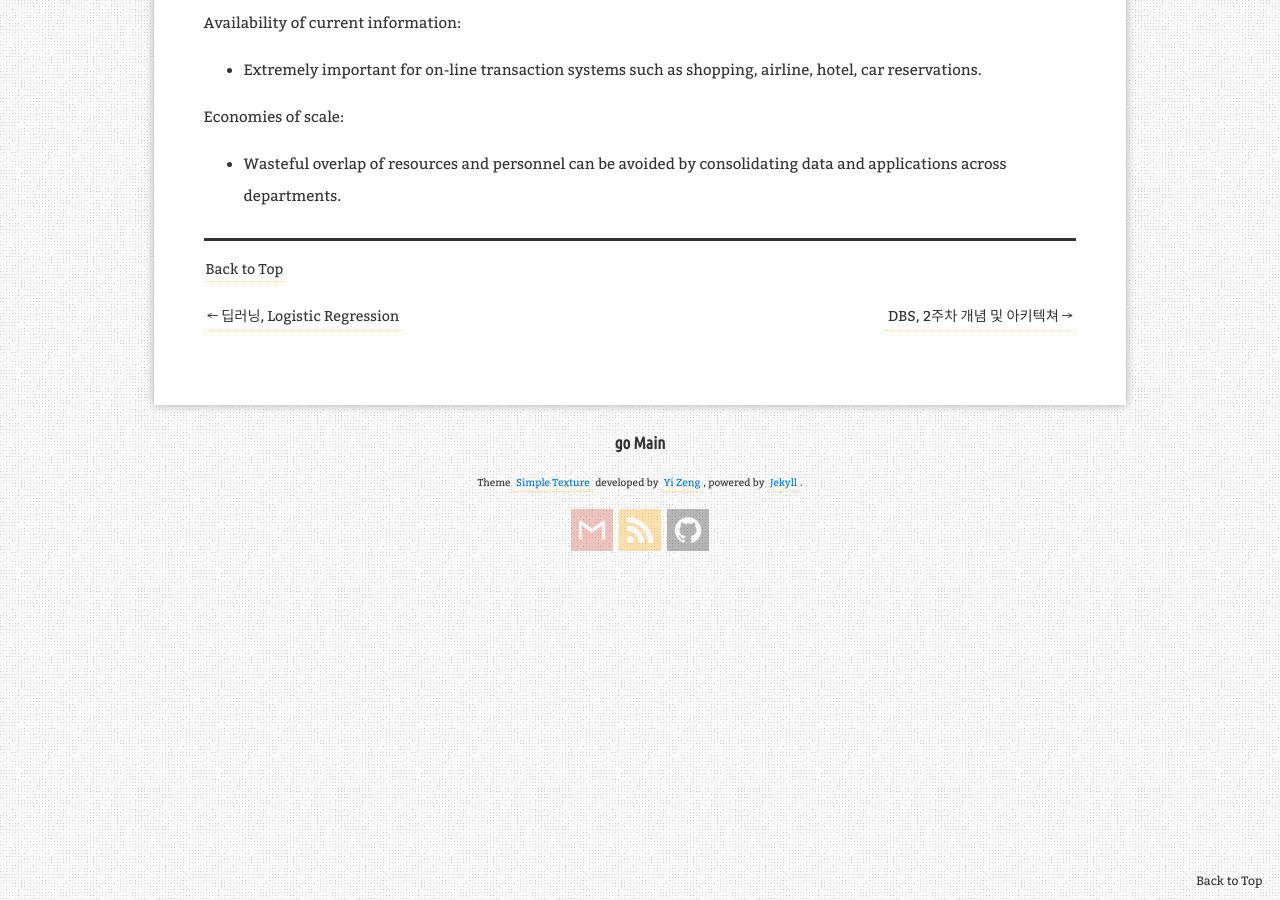
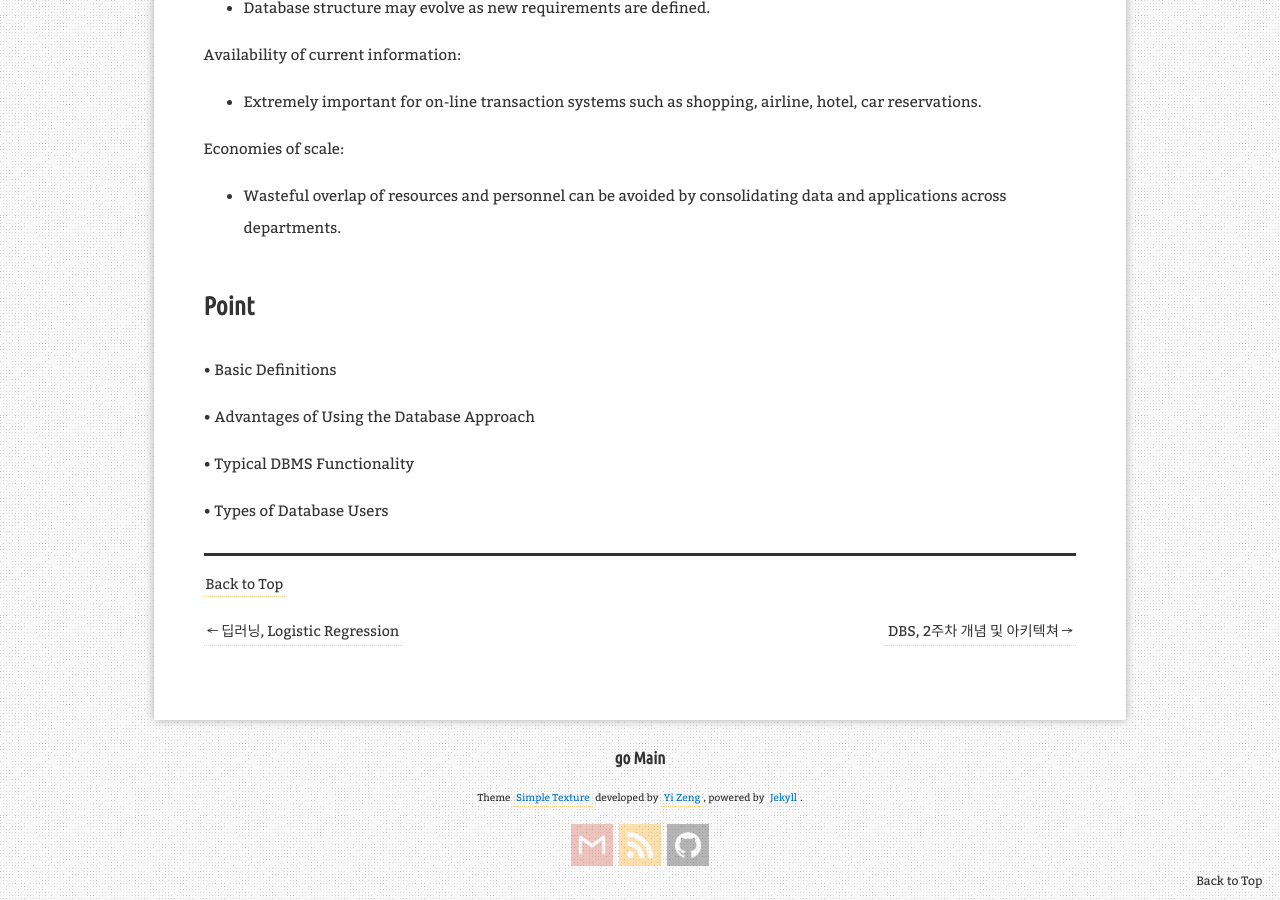
Before and after one commit to aristohyun/aristohyun.github.io, a Jekyll site: the page built from _posts/2021-09-01-DBS_01.md, in a window 1280 px wide and 900 px high, scrolled down 5983 px. Built offline with Jekyll 4.4.1, drawn with Linux system fonts in a browser that asks for light colours; comment, search, counter and statistics services are not loaded.

Commit message:
Update 2021-09-01-DBS_01.md

```diff
--- a/_posts/2021-09-01-DBS_01.md
+++ b/_posts/2021-09-01-DBS_01.md
@@ -216,3 +216,14 @@ Availability of current information:
 
 Economies of scale:
 - Wasteful overlap of resources and personnel can be avoided by consolidating data and applications across departments.
+
+
+# Point
+
+•	Basic Definitions
+
+•	Advantages of Using the Database Approach
+
+•	Typical DBMS Functionality
+
+•	Types of Database Users
```
